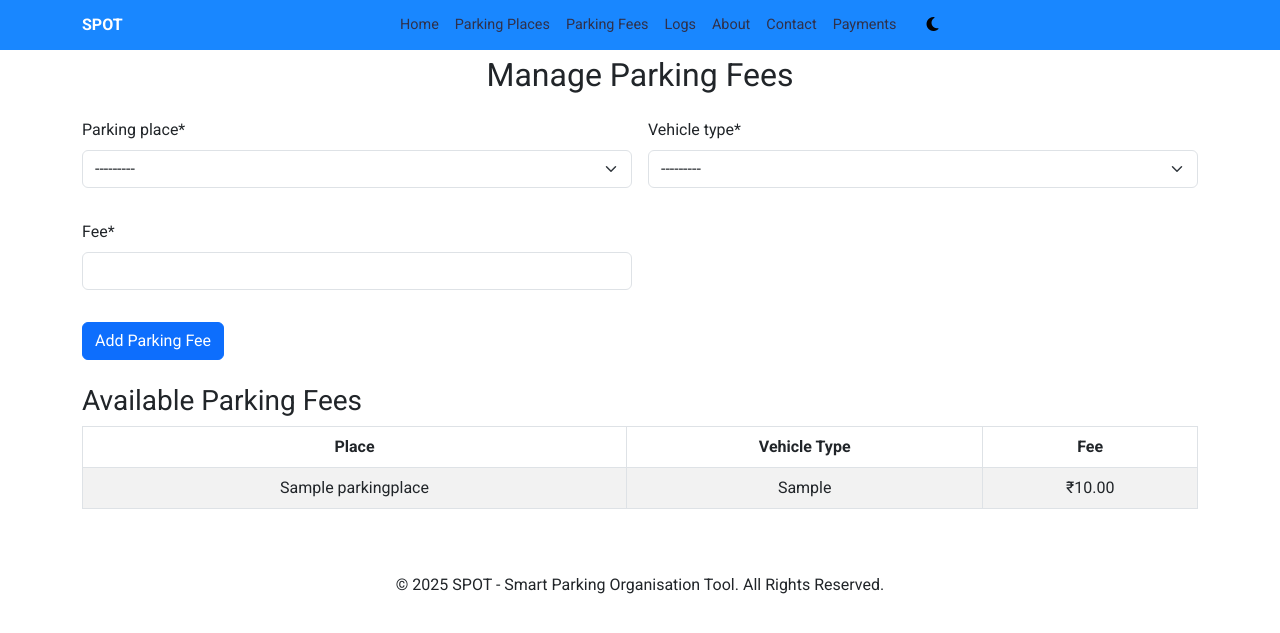
After one commit to tharun977/spot-main, a Django app: page /parking_fees/ in a window 1280 px wide. The commit adds this page. Shown: the top 633 px of the page. Run offline with Django 5.2, Linux system fonts and the light colour scheme; tables that the repository leaves empty hold one stand-in row (values such as "Sample post"); some libraries are stand-ins or nearby versions.

Commit message:
parking-fee

```diff
--- a/home/forms.py
+++ b/home/forms.py
@@ -1,5 +1,5 @@
 from django import forms
-from .models import  User, ParkingPlace, PaymentDetails, VehicleType
+from .models import  User, ParkingPlace, PaymentDetails , ParkingFee
 
 class UserForm(forms.ModelForm):
     class Meta:
@@ -17,7 +17,7 @@ class PaymentForm(forms.ModelForm):
         model = PaymentDetails
         fields = ['user_id', 'parking_id', 'amount_paid', 'payment_method', 'payment_status']
 
-class VehicleTypeForm(forms.ModelForm):
+class ParkingFeeForm(forms.ModelForm):
     class Meta:
-        model = VehicleType
-        fields = ['vehicle_reg_no', 'vehicle_type']
+        model = ParkingFee
+        fields = ['parking_place', 'vehicle_type', 'fee']
--- a/home/models.py
+++ b/home/models.py
@@ -29,15 +29,15 @@ class ParkingLot(models.Model):
 
 class VehicleType(models.Model):
     vehicle_type_id = models.AutoField(primary_key=True)
-    vehicle_reg_no = models.CharField(max_length=50, unique=True)
     vehicle_type = models.CharField(max_length=50)
 
     def __str__(self):
-        return f"{self.vehicle_type} ({self.vehicle_reg_no})"
+        return f"{self.vehicle_type} "
 
 class ParkingDetails(models.Model):
     place_id = models.ForeignKey(ParkingPlace, on_delete=models.CASCADE)
     lot_id = models.ForeignKey(ParkingLot, on_delete=models.CASCADE)
+    vehicle_reg_no = models.CharField(max_length=50, unique=True,null=True, blank=True)
     vehicle_type_id = models.ForeignKey(VehicleType, on_delete=models.CASCADE)
     in_time = models.DateTimeField(auto_now_add=True)
     out_time = models.DateTimeField(null=True, blank=True)
@@ -46,6 +46,17 @@ class ParkingDetails(models.Model):
 
     def __str__(self):
         return f"Parking {self.place_id} - {self.occupied_by}"
+
+class ParkingFee(models.Model):
+    parking_place = models.ForeignKey(ParkingPlace, on_delete=models.CASCADE)
+    vehicle_type = models.ForeignKey(VehicleType, on_delete=models.CASCADE)
+    fee = models.DecimalField(max_digits=10, decimal_places=2)
+
+    class Meta:
+        unique_together = ('parking_place', 'vehicle_type')  # Prevents duplicate entries
+
+    def __str__(self):
+        return f"{self.parking_place} - {self.vehicle_type}: ₹{self.fee}"
 
 class PaymentDetails(models.Model):
     user_id = models.ForeignKey(User, on_delete=models.CASCADE)
--- a/home/urls.py
+++ b/home/urls.py
@@ -3,7 +3,8 @@ from . import views
 
 urlpatterns = [
     path('', views.home, name='home'),
-    path('parking_places/', views.parking_places, name='parking_places'),
+    path('parking_places/', views.manage_parking_places, name='manage_parking_places'),
+    path('parking_fees/', views.manage_parking_fees, name='manage_parking_fees'),
     path('parking_places/edit/<int:pk>/', views.edit_parking_place, name='edit_parking_place'),
     path('parking_places/delete/<int:pk>/', views.delete_parking_place, name='delete_parking_place'),
     path('payments/', views.payments, name='payments'),
--- a/home/views.py
+++ b/home/views.py
@@ -1,25 +1,51 @@
 from django.shortcuts import render, redirect, get_object_or_404
 from .models import User, ParkingPlace, ParkingLot, ParkingDetails, PaymentDetails, LogDetails, VehicleType
-from .forms import ParkingPlaceForm, PaymentForm, VehicleTypeForm, UserForm  # Ensure UserForm exists
+from .forms import ParkingPlaceForm, PaymentForm, UserForm  # Ensure UserForm exists
 
 def home(request):
     return render(request, 'home.html')
 
-def parking_places(request):
-    if request.method == "POST":
-        form = ParkingPlaceForm(request.POST)
-        if form.is_valid():
-            form.save()
-            return redirect('parking_places')
+from django.shortcuts import render, redirect
+from .forms import ParkingPlaceForm, ParkingFeeForm
+from .models import ParkingPlace, ParkingFee
+
+def manage_parking_places(request):
+    """ View for managing parking places only """
+    if request.method == 'POST':
+        place_form = ParkingPlaceForm(request.POST)
+        if place_form.is_valid():
+            place_form.save()
+            return redirect('manage_parking_places')
     else:
-        form = ParkingPlaceForm()
+        place_form = ParkingPlaceForm()
 
     parking_places = ParkingPlace.objects.all()
 
-    return render(request, 'parking_place.html', {
-        "form": form,
-        "parking_places": parking_places
-    })
+    return render(
+        request,
+        'manage_parking_places.html',
+        {'place_form': place_form, 'parking_places': parking_places}
+    )
+
+
+def manage_parking_fees(request):
+    """ View for managing parking fees separately """
+    if request.method == 'POST':
+        fee_form = ParkingFeeForm(request.POST)
+        if fee_form.is_valid():
+            fee_form.save()
+            return redirect('manage_parking_fees')
+    else:
+        fee_form = ParkingFeeForm()
+
+    parking_fees = ParkingFee.objects.all()
+
+    return render(
+        request,
+        'manage_parking_fees.html',
+        {'fee_form': fee_form, 'parking_fees': parking_fees}
+    )
+
 
 def edit_parking_place(request, pk):
     parking_place = get_object_or_404(ParkingPlace, pk=pk)
--- a/templates/base.html
+++ b/templates/base.html
@@ -115,7 +115,7 @@
 <body>
 
     <!-- Navbar -->
-    <nav class="navbar navbar-expand-lg navbar-dark" id="mainNavbar">
+    <nav class="navbar navbar-expand-lg navbar-dark fixed-top" id="mainNavbar">
         <div class="container">
             <a class="navbar-brand fw-bold" href="{% url 'home' %}">SPOT</a>
             <button class="navbar-toggler" type="button" data-bs-toggle="collapse" data-bs-target="#navbarNav">
@@ -124,7 +124,8 @@
             <div class="collapse navbar-collapse justify-content-center" id="navbarNav">
                 <ul class="navbar-nav">
                     <li class="nav-item"><a class="nav-link" href="{% url 'home' %}">Home</a></li>
-                    <li class="nav-item"><a class="nav-link" href="{% url 'parking_places' %}">Parking Places</a></li>
+                    <li class="nav-item"><a class="nav-link" href="{% url 'manage_parking_places' %}">Parking Places</a></li>
+                    <li class="nav-item"><a class="nav-link" href="{% url 'manage_parking_fees' %}">Parking Fees</a></li>
                     <li class="nav-item"><a class="nav-link" href="{% url 'logs' %}">Logs</a></li>
                     <li class="nav-item"><a class="nav-link" href="{% url 'about' %}">About</a></li>
                     <li class="nav-item"><a class="nav-link" href="{% url 'contact' %}">Contact</a></li>
@@ -137,6 +138,7 @@
             </div>
         </div>
     </nav>
+
 
     <!-- Page Content -->
     <section class="container my-5" style="margin-top: 80px;">
--- /dev/null
+++ b/templates/manage_parking_fees.html
@@ -0,0 +1,52 @@
+{% extends 'base.html' %}
+{% load crispy_forms_tags %}
+{% block title %}Manage Parking Fees{% endblock %}
+{% block content %}
+
+<h2 class="my-4 text-center">Manage Parking Fees</h2>
+
+<!-- Parking Fee Form -->
+<form method="post" action="{% url 'manage_parking_fees' %}" class="mb-4">
+    {% csrf_token %}
+    <div class="row g-3">
+        <div class="col-md-6">{{ fee_form.parking_place|as_crispy_field }}</div>
+        <div class="col-md-6">{{ fee_form.vehicle_type|as_crispy_field }}</div>
+        <div class="col-md-6">{{ fee_form.fee|as_crispy_field }}</div>
+    </div>
+    <button type="submit" class="btn btn-primary mt-3">Add Parking Fee</button>
+</form>
+
+<!-- Parking Fees Table -->
+<h3>Available Parking Fees</h3>
+<table class="table table-striped table-bordered text-center">
+    <thead>
+        <tr>
+            <th>Place</th>
+            <th>Vehicle Type</th>
+            <th>Fee</th>
+        </tr>
+    </thead>
+    <tbody>
+        {% for parking_fee in parking_fees %}
+        <tr>
+            <td>{{ parking_fee.parking_place }}</td>
+            <td>{{ parking_fee.vehicle_type }}</td>
+            <td>₹{{ parking_fee.fee }}</td>
+        </tr>
+        {% empty %}
+        <tr><td colspan="3" class="text-center">No parking fees available.</td></tr>
+        {% endfor %}
+    </tbody>
+</table>
+
+<style>
+    ::-webkit-scrollbar {
+        display: none;
+    }
+    body {
+        -ms-overflow-style: none;
+        scrollbar-width: none;
+    }
+</style>
+
+{% endblock %}
```
Also changed, not shown: home/admin.py (+15 -1 lines), templates/manage_parking_places.html (added, +76 -0 lines), home/migrations/0003_remove_vehicletype_vehicle_reg_no_and_more.py (added), home/migrations/0004_remove_vehicletype_parking_fee_parkingfee.py (added).
